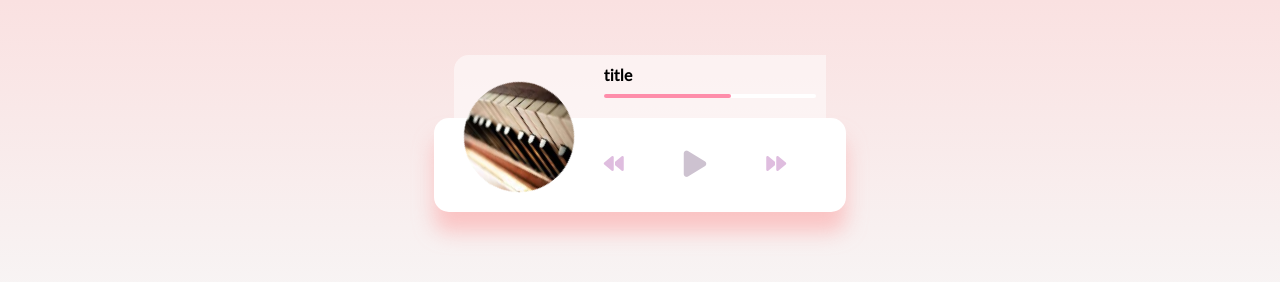
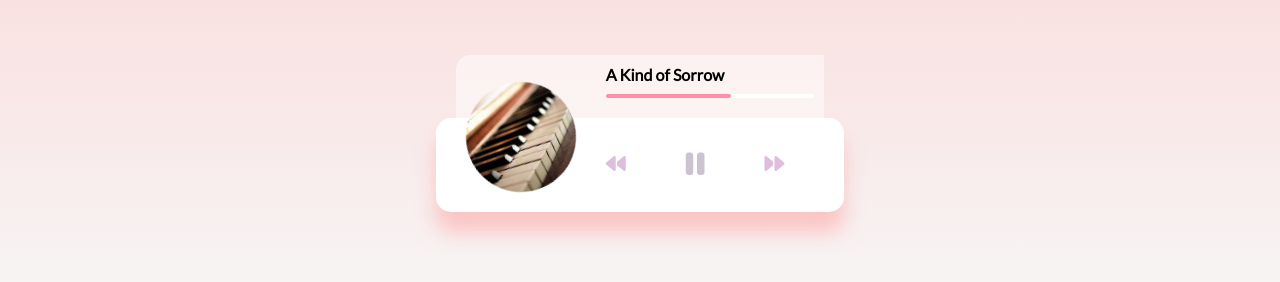
Before and after one commit to windate3411/music-player, a plain HTML site: page index.html in a window 1280 px wide. Both pictures are taken after a click on the button 695 px from the left and 440 px from the top of the page. Shown: the part 276-558 px from the top of the page. Drawn offline with Linux system fonts and the light colour scheme.

Commit message:
finished load play and pasue function

```diff
--- a/index.html
+++ b/index.html
@@ -12,7 +12,7 @@
 
 <body>
   <h1>Music Player</h1>
-  <div class="music-container play">
+  <div class="music-container" id="music-container">
     <!-- music info  -->
     <div class="music-info">
       <h4 id="title">title</h4>
--- a/script.js
+++ b/script.js
@@ -0,0 +1,58 @@
+// select DOM Element
+
+const musicContainer = document.getElementById('music-container')
+const playBtn = document.getElementById('play')
+const prevBtn = document.getElementById('prev')
+const nextBtn = document.getElementById('next')
+
+const audio = document.getElementById('audio')
+const progress = document.getElementById('progress')
+const progressContainer = document.getElementById('progress-container')
+const title = document.getElementById('title')
+const cover = document.getElementById('cover')
+
+// songs title
+const songs = ['music', 'A Kind of Sorrow']
+
+let songIndex = 1
+
+// load songs into DOM
+loadSong(songs[songIndex])
+
+// update songs detail
+
+function loadSong(song) {
+  title.innerText = song
+  audio.src = `${song}.mp3`
+}
+
+// Event listener
+
+playBtn.addEventListener('click', () => {
+  const isPlaying = musicContainer.classList.contains('play')
+
+  if (isPlaying) {
+    pauseSong()
+  } else {
+    playSong()
+  }
+})
+
+// play song function
+
+function playSong() {
+  musicContainer.classList.add('play')
+  playBtn.querySelector('i.fas').classList.remove('fa-play')
+  playBtn.querySelector('i.fas').classList.add('fa-pause')
+  console.log('hi')
+  audio.play()
+}
+
+// pause song function
+
+function pauseSong() {
+  musicContainer.classList.remove('play')
+  playBtn.querySelector('i.fas').classList.remove('fa-pause')
+  playBtn.querySelector('i.fas').classList.add('fa-play')
+  audio.pause()
+}
```
Also changed, not shown: 1 other file.
